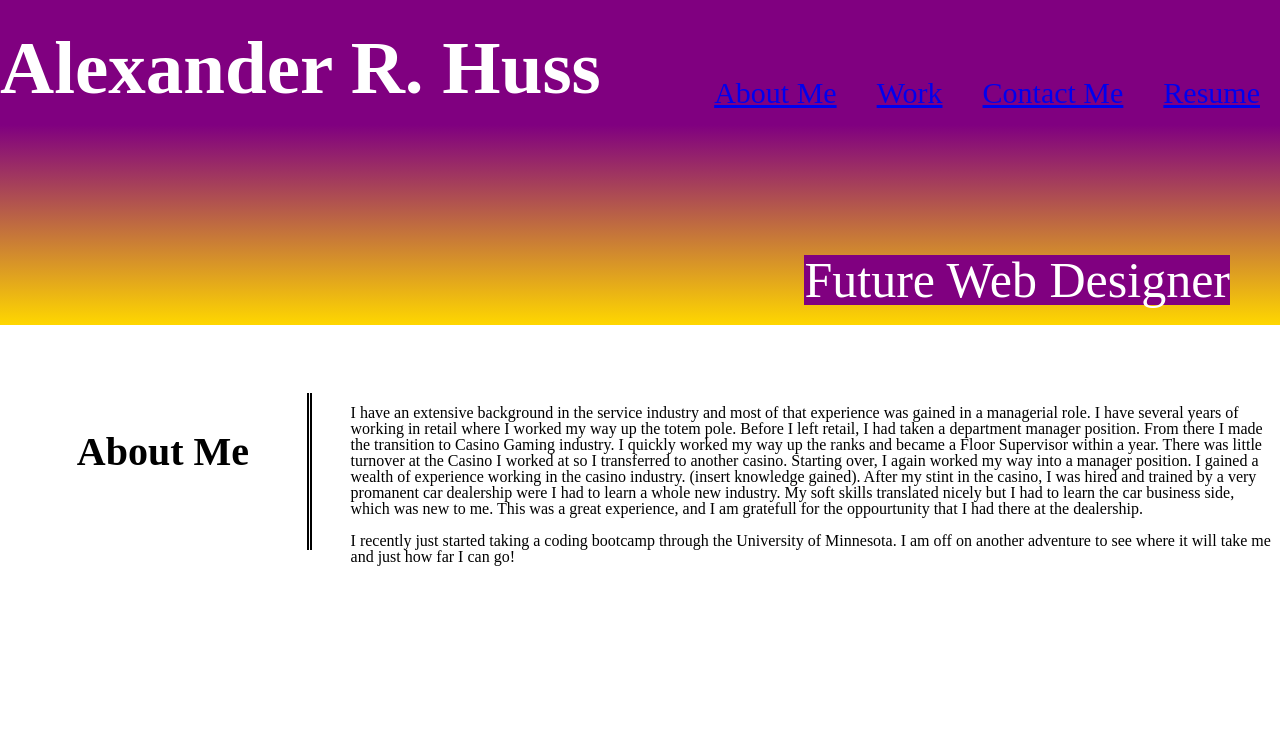
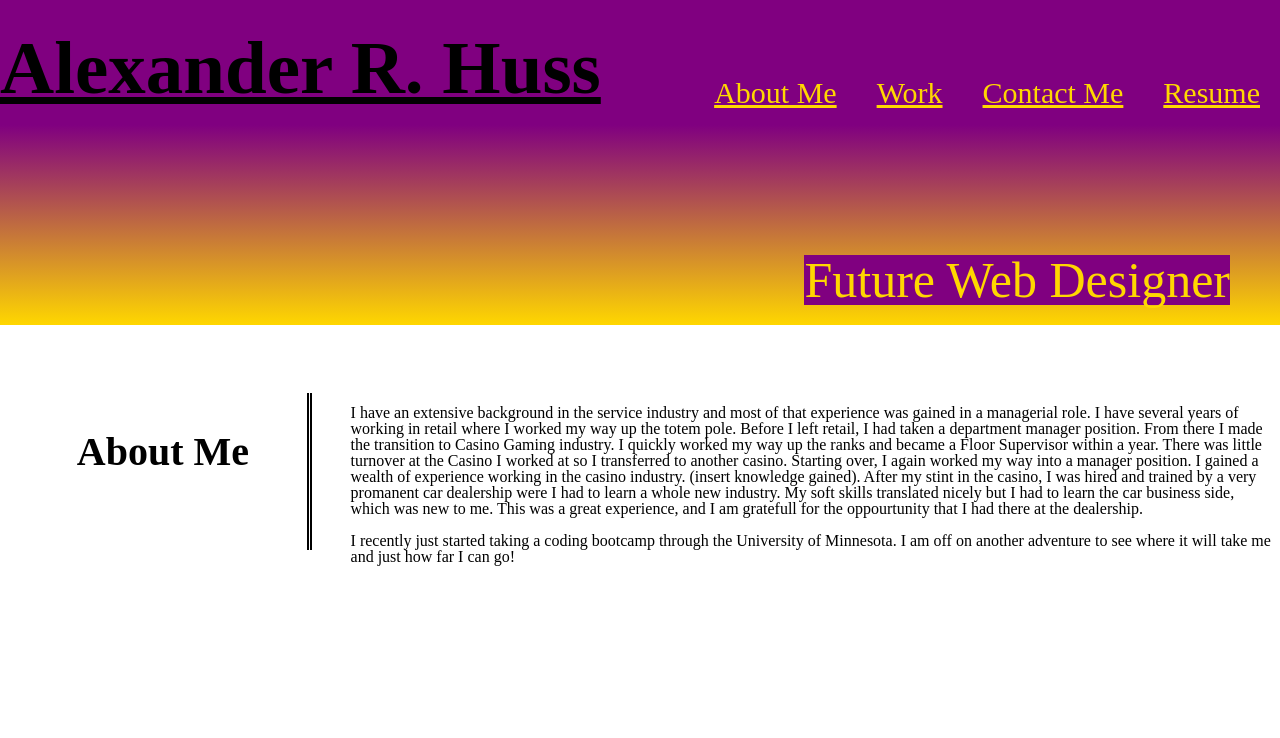
Before and after one commit to Huss33/Coding-Bootcamp-HW2, a plain HTML site: page Index.html in a window 1280 px wide. Shown: the top 738 px of the page. Drawn offline with Linux system fonts and the light colour scheme.

Commit message:
initial commit

```diff
--- a/HW2.css
+++ b/HW2.css
@@ -1,10 +1,15 @@
 
+html {
+    scroll-behavior: smooth;
+}
 
 h1 {
+    color: black;
     font-size: 75px;
     position: relative;
     top: 30px;
     font-weight: bolder;
+    text-decoration: underline;
 }
 
 h2 {
@@ -45,6 +50,7 @@ ul {
 
 li {
     float: right;
+
 }
 
 header {
@@ -52,6 +58,9 @@ header {
    flex-wrap: wrap;
 }
 
+nav .container ul li a {
+    color: gold;
+}
 .aboutMe p {
     float: right;
     width: 924px;
@@ -93,6 +102,10 @@ footer li a:hover {
     /* background-color: gold; */
     height: 200px;
     position: relative;
+}
+
+.subtitle h2 {
+    color: gold;
 }
 
 .aboutMe {
@@ -159,3 +172,9 @@ footer li a:hover {
     right: 570px;
     bottom: 15px;
 }
+
+@media  screen and (max-width: 768px) {
+    .aboutMe p {
+        color: purple;
+    }
+}
--- a/Index.html
+++ b/Index.html
@@ -13,12 +13,14 @@
     <Header>
         <nav>
             <h1>Alexander R. Huss</h1>
+            <div class="container">
                 <ul>
                     <li><a href="resume">Resume</a></li>
-                    <li><a href="contactMe">Contact Me</a></li>
-                    <li><a href="work">Work</a></li>
-                    <li><a href="aboutMe">About Me</a></li>
+                    <li><a href="#contactMe">Contact Me</a></li>
+                    <li><a href="#work">Work</a></li>
+                    <li><a href="#aboutMe">About Me</a></li>
                 </ul>
+            </div>
         </nav>
         <section class="subtitle">
             <h2>Future Web Designer</h2>
@@ -39,7 +41,7 @@
 
     <br><br><br><br><br><br><br><br><br>
 
-    <section class="work">
+    <section class="work" id="work">
         <h3>Work<br><span style="color: purple;">Main Project&#8594</span></h3>
             <!-- <section class="work-1"> -->
                 <img src="./placeholder.png" class="work-1" height="200px" width="924px">
@@ -63,7 +65,7 @@
 
      <br><br><br><br><br><br><br>
 
-    <footer>
+    <footer id="contactMe">
         <h3 >Contact Me</h3>
             <ul>
                 <li><a href="spotify">Spotify</a></li>
@@ -73,5 +75,6 @@
                 <li><a href="(651)-343-6836">(651)-343-6836</a></li>
             </ul>
     </footer>
+
 </body>
 </html>
```
